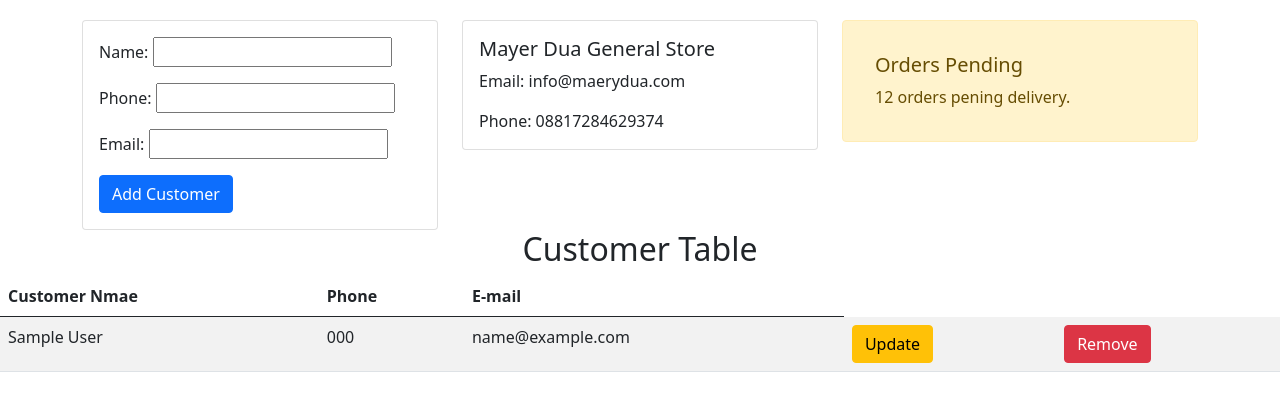
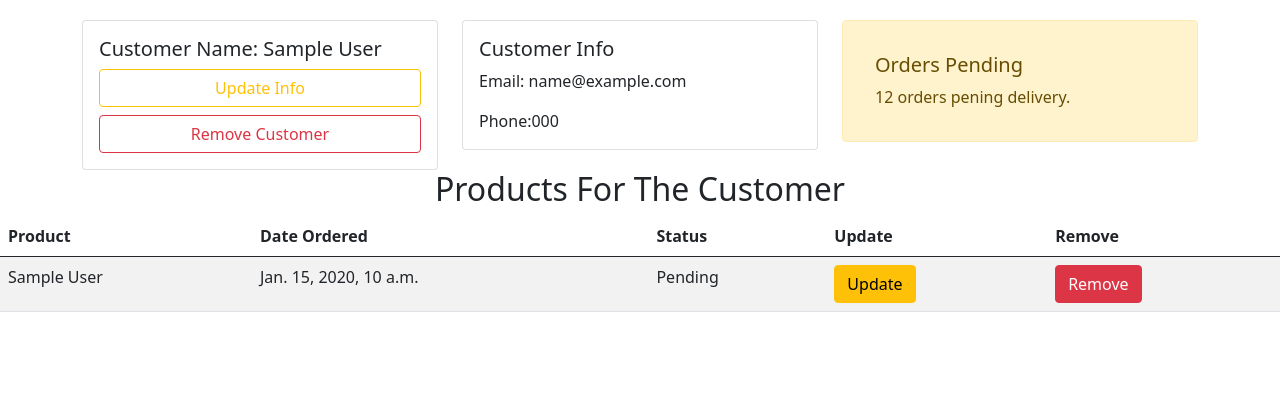
Before and after one commit to AzmainMahtab/CSE-311L-CRM, a Django app: template accounts/templates/accounts/customer.html in a window 1280 px wide. Shown: the part 56-467 px from the top of the page. Run offline with Django 3.2, Linux system fonts and the light colour scheme; the template is opened without the code that fills it: values that come from a table or form of the project are taken from there, others are empty; tables that the repository leaves empty hold one stand-in row (values such as "Sample post").

Commit message:
Customer page with primary key working

```diff
--- a/CRM/settings.py
+++ b/CRM/settings.py
@@ -39,6 +39,7 @@ INSTALLED_APPS = [
     'django.contrib.messages',
     'django.contrib.staticfiles',
     'accounts',
+    'django_filters',
 ]
 
 MIDDLEWARE = [
--- a/accounts/admin.py
+++ b/accounts/admin.py
@@ -6,6 +6,9 @@ from .models import Order, Product, Customer
 class ProductAdmin(admin.ModelAdmin):
     readonly_fields = ('created',)
 
+class OrderAdmin(admin.ModelAdmin):
+    readonly_fields = ('date',)
+
 admin.site.register(Product, ProductAdmin)
 admin.site.register(Customer)
-admin.site.register(Order)
+admin.site.register(Order,OrderAdmin)
--- a/accounts/templates/accounts/_base.html
+++ b/accounts/templates/accounts/_base.html
@@ -23,7 +23,7 @@
               <a class="nav-link" href="{% url 'home' %}">Home</a>
             </li>
             <li class="nav-item">
-              <a class="nav-link" href="{% url 'customer' %}">Customer</a>
+              <a class="nav-link" href="{% url 'customers' %}">Customer</a>
             </li>
             <li class="nav-item">
               <a class="nav-link" href="{% url 'products' %}">Products</a>
--- a/accounts/templates/accounts/customer.html
+++ b/accounts/templates/accounts/customer.html
@@ -2,28 +2,25 @@
 {% load static %}
 {% block content %}
       <!--GENERAL INFO STARTS-->
-
       <div class="container" id="gereral-info">
         <div class="row">
             <div class="col-sm-4">
               <div class="card">
                 <div class="card-body">
-                    <form action="{% url 'customer' %}" method="POST">
-                        <div class="form-group">
-                          {% csrf_token %}
-                          {{ form.as_p }}
-                        </div>
-                        <button type="submit" class="btn btn-primary">Add Customer</button>
-                      </form>
+                  <h5 class="card-title">Customer Name: {{customer.name}}</h5>
+                  <div class="d-grid gap-2">
+                    <button class="btn btn-outline-warning" type="button">Update Info</button>
+                    <button class="btn btn-outline-danger" type="button">Remove Customer</button>
+                  </div>
                 </div>
               </div>
             </div>
             <div class="col-sm-4">
               <div class="card">
                 <div class="card-body">
-                  <h5 class="card-title">Mayer Dua General Store</h5>
-                  <p class="card-text">Email: info@maerydua.com</p>
-                  <p class="card-text">Phone: 08817284629374</p>
+                  <h5 class="card-title">Customer Info</h5>
+                  <p class="card-text">Email: {{customer.email}}</p>
+                  <p class="card-text">Phone:{{customer.phone}}</p>
                 </div>
               </div>
             </div>
@@ -42,24 +39,26 @@
       <!--CUSTOMER PRODUCTS-->
       <div class="col-sm-12" id="order-table">
         <center>
-            <h2>Customer Table</h2>
+            <h2>Products For The Customer</h2>
             <table class="table table-striped">
               <thead>
                 <tr>
-                  <th>Customer Nmae</th>
-                  <th>Phone</th>
-                  <th>E-mail</th>
+                  <th>Product</th>
+                  <th>Date Ordered</th>
+                  <th>Status</th>
+                  <th>Update</th>
+                  <th>Remove</th>
                 </tr>
               </thead>
               <tbody>
-                {% for customer in customers %}
-                <tr>
-                  <td>{{ customer.name }}</td>
-                  <td>{{ customer.phone }}</td>
-                  <td>{{ customer.email }}</td>
-                  <td><a href="#" class="btn btn-warning">Update</a></td>
-                  <td><a href="#" class="btn btn-danger">Remove</a></td>
-                </tr>
+                {% for order in orders %}
+                  <tr>
+                    <td>{{ order.product }}</td>
+                    <td>{{ order.date }}</td>
+                    <td>{{ order.status }}</td>
+                    <td><a href="#" class="btn btn-warning">Update</a></td>
+                    <td><a href="#" class="btn btn-danger">Remove</a></td>
+                  </tr>
                 {% endfor %}
               </tbody>
             </table>
--- a/accounts/templates/accounts/index.html
+++ b/accounts/templates/accounts/index.html
@@ -56,7 +56,7 @@
                               <td>{{ customer.name }}</td>
                               <td>{{ customer.phone }}</td>
                               <td>{{ customer.email }}</td>
-                              <td><a href="#" class="btn btn-warning">Update</a></td>
+                              <td><a href="{% url 'customer' pk=customer.id %}" class="btn btn-success">View</a></td>
                             </tr>
                         {% endfor %}
                       </tbody>
--- a/accounts/urls.py
+++ b/accounts/urls.py
@@ -4,5 +4,6 @@ from . import views
 urlpatterns = [
     path('', views.home, name="home"),
     path('products/', views.products, name="products"),
-    path('customer/', views.customer,name="customer"),
+    path('customers/', views.customers,name="customers"),
+    path('customer/<str:pk>', views.customer, name="customer"),
 ]
```
Also changed, not shown: accounts/templates/accounts/customers.html (renamed from accounts/templates/accounts/customer_has_products.html, +18 -30 lines), accounts/views.py (+13 -3 lines).
